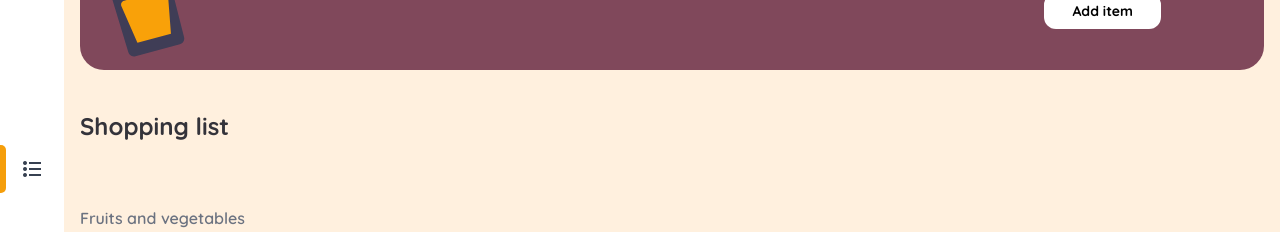
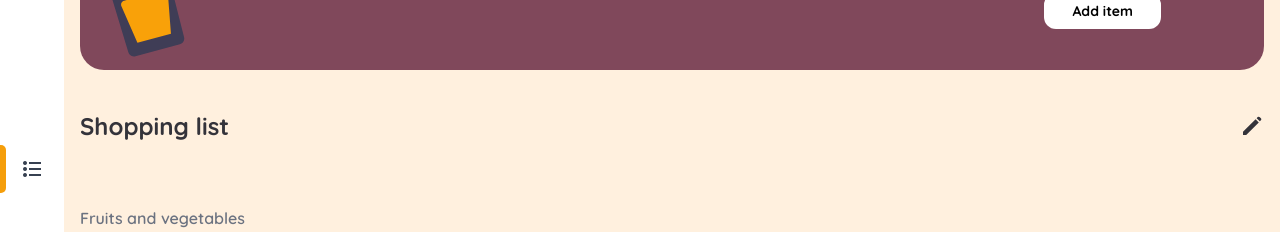
Before and after one commit to sarrietav-dev/shoppingify, an Angular app in the folder Client/: page / in a window 1280 px wide. Shown: the part 121-353 px from the top of the page. Built offline with nearby package versions, Linux system fonts and the light colour scheme.

Commit message:
💄 Add the edit icon to the shopping cart

```diff
--- a/Client/src/app/modules/shopping-cart/pages/shopping-cart/shopping-cart.component.html
+++ b/Client/src/app/modules/shopping-cart/pages/shopping-cart/shopping-cart.component.html
@@ -7,9 +7,20 @@
       <app-create-item-banner
         (click)="toggleCreateItemForm()"
       ></app-create-item-banner>
-      <h1 class="my-10 text-2xl font-bold text-somewhat-black">
-        Shopping list
-      </h1>
+      <div class="flex items-center justify-between">
+        <h1 class="my-10 text-2xl font-bold text-somewhat-black">
+          Shopping list
+        </h1>
+        <svg
+          xmlns="http://www.w3.org/2000/svg"
+          viewBox="0 -960 960 960"
+          class="h-6 w-6 fill-somewhat-black"
+        >
+          <path
+            d="M794-666 666-794l42-42q17-17 42.5-16.5T793-835l43 43q17 17 17 42t-17 42l-42 42Zm-42 42L248-120H120v-128l504-504 128 128Z"
+          />
+        </svg>
+      </div>
     </div>
     <div class="overflow-y-scroll">
       <section>
```
Also changed, not shown: Client/src/assets/edit-icon.svg (added).
